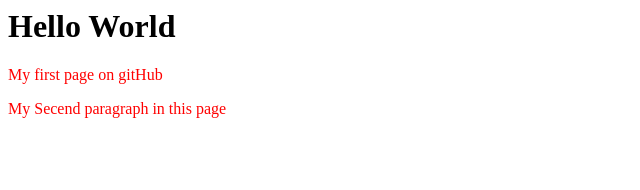
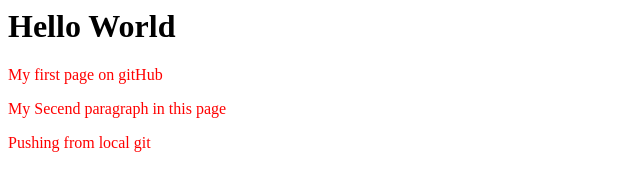
Before and after one commit to teacherCube/teacherCube.github.io, a plain HTML site: page index.html in a window 1280 px wide. Shown: the whole page, without its empty margins (0-640 px from the left). Drawn offline with Linux system fonts and the light colour scheme.

Commit message:
Updated index.html. Added new paragraph

```diff
--- a/index.html
+++ b/index.html
@@ -10,5 +10,6 @@
     <h1>Hello World</h1>
     <p>My first page on gitHub</p>
     <p>My Secend paragraph in this page</p>
+    <p>Pushing from local git</p>
   </body>
 </html>
```
